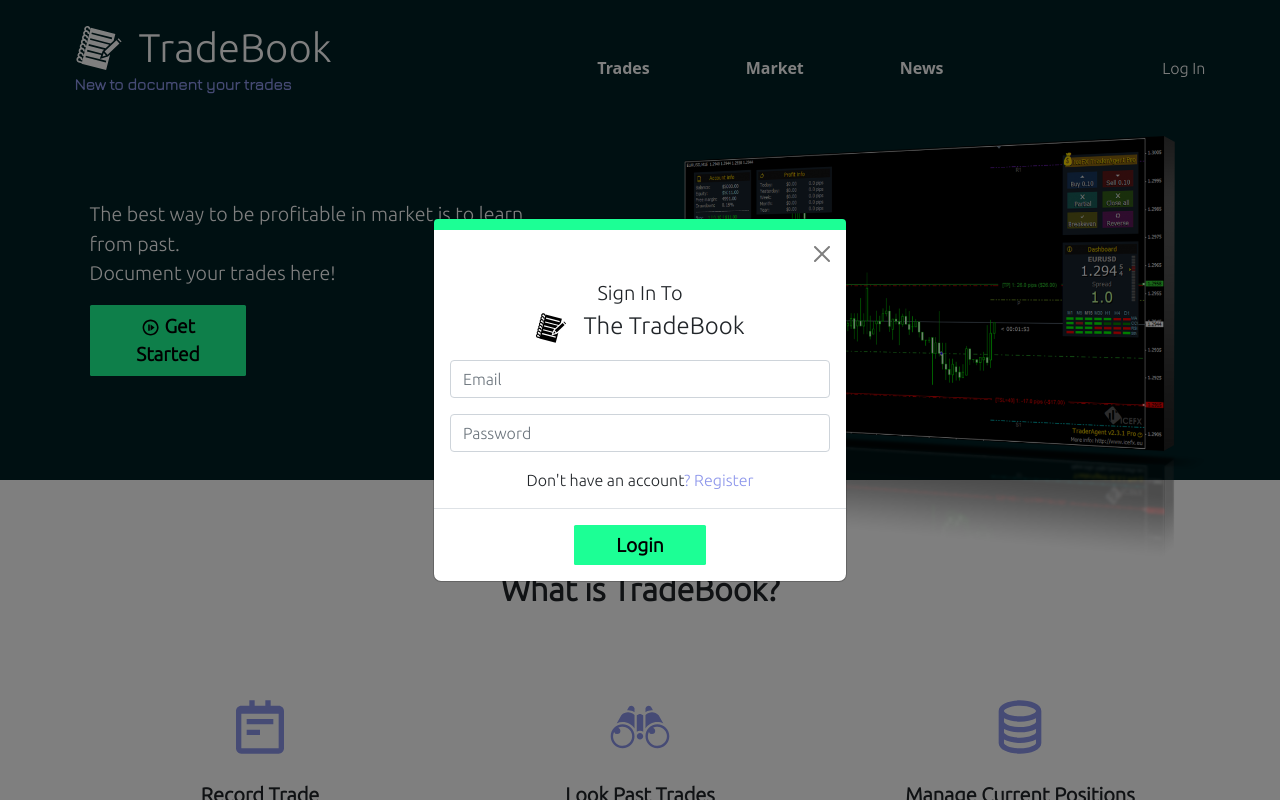
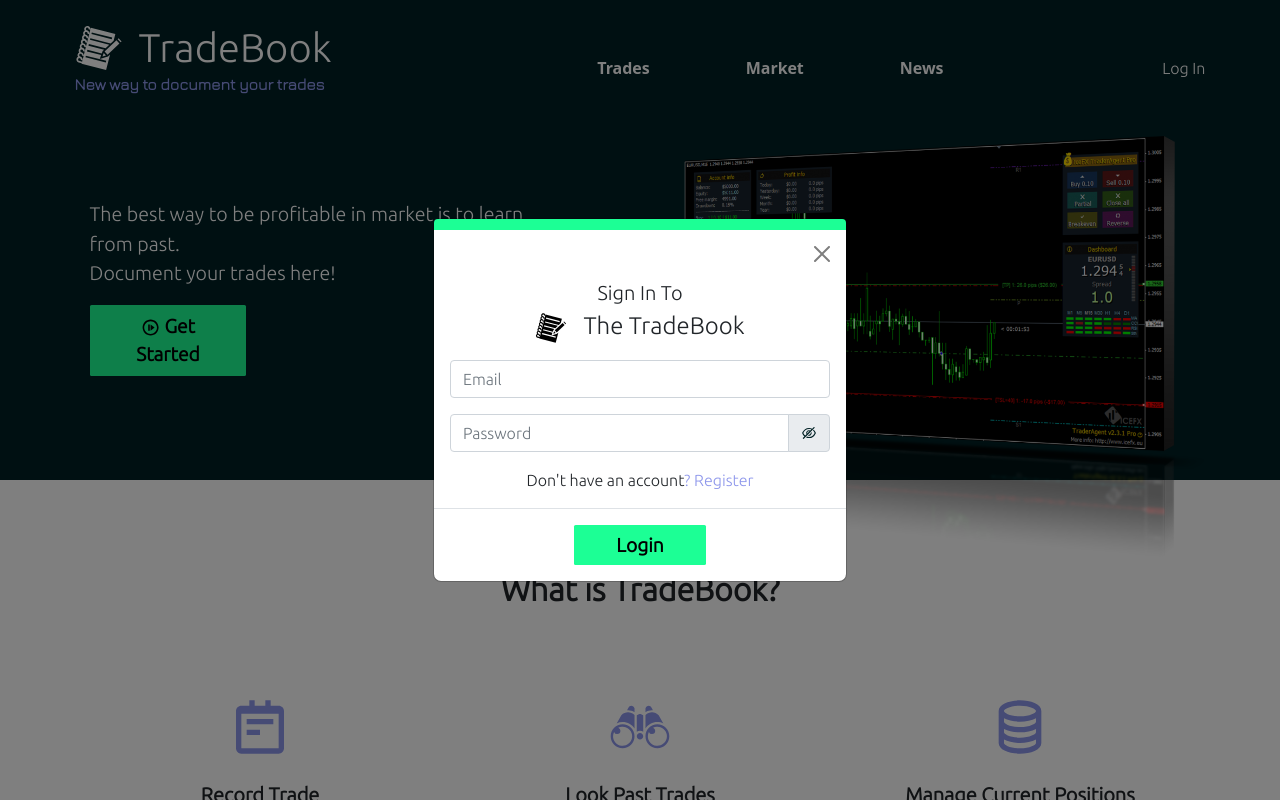
Before and after one commit to Prashant-Dwivedi-08-01/The-TradeBook-UI, a React (Create React App) app: page / in a window 1280 px wide. Both pictures are taken after a click on the button "Get Started". Shown: the top 800 px of the page. Built offline with nearby package versions, Linux system fonts and the light colour scheme.

Commit message:
* Show/Hide Password * Improved Login Experience

```diff
--- a/src/components/Auth/Auth.js
+++ b/src/components/Auth/Auth.js
@@ -5,6 +5,8 @@ import { useNavigate } from "react-router-dom";
 
 // ICONS
 import { GiNotebook } from "react-icons/gi"
+import { AiOutlineEye } from "react-icons/ai"; //eye open
+import { AiOutlineEyeInvisible } from "react-icons/ai"; // eye closed
 
 // ACTIONS
 import { login, register } from "../../actions/auth"
@@ -62,6 +64,7 @@ const Auth = () => {
     const [showErrorMessage, setShowErrorMessage] = useState(false);
     const [loading, setLoading] = useState(false);
     const [isLogin, setIsLogin] = useState(true);
+    const [showPassword, setShowPassword] = useState(false);
 
     const handleLoginChange = (e) => {
         setErrorMessage("");
@@ -84,12 +87,14 @@ const Auth = () => {
         // LOGIN
         if (isLogin) {
             const status = await dispatch(login(formLoginData, navigate))
-            // status is obtained when we have some error in login
+
+            // ERROR
             if (status) {
                 setErrorMessage(status["message"])
                 setShowErrorMessage(true)
-                setFormLoginData(initialLoginFormData)
+                // setFormLoginData(initialLoginFormData)
             }
+            // LOGIN SUCCESS
             else {
                 setErrorMessage("");
                 setShowErrorMessage(false);
@@ -126,6 +131,7 @@ const Auth = () => {
     }
 
     const closeModal = () => {
+        setShowPassword(false);
         setFormLoginData(initialLoginFormData);
         setFormRegisterData(initialRegisterFormData);
         setErrorMessage("");
@@ -177,8 +183,16 @@ const Auth = () => {
                                             <div className="mb-3">
                                                 <input type="email" onChange={handleLoginChange} value={formLoginData['email']} className="form-control" name="email" placeholder="Email" />
                                             </div>
-                                            <div className="mb-3">
-                                                <input type="password" onChange={handleLoginChange} value={formLoginData['password']} className="form-control" name="password" placeholder="Password" />
+                                            <div className="mb-3 input-group">
+                                                <input type={showPassword? "text":"password"} onChange={handleLoginChange} value={formLoginData['password']} className="form-control" name="password" placeholder="Password" />
+                                                <span class="input-group-text" id="basic-addon2" onClick={() => setShowPassword(!showPassword)}>
+                                                    {
+                                                        showPassword
+                                                        ? <AiOutlineEye color="#00204"/>
+                                                        : <AiOutlineEyeInvisible color="#002024"/>
+                                                    }
+
+                                                </span>
                                             </div>
                                         </div>
                                     )
--- a/src/components/Main/Main.js
+++ b/src/components/Main/Main.js
@@ -70,7 +70,7 @@ const Main = () => {
                             TradeBook
                         </Name>
                         <Slogan>
-                            New to document your trades
+                            New way to document your trades
                         </Slogan>
                     </TitleLogo>
                     <NavOptions>
```
